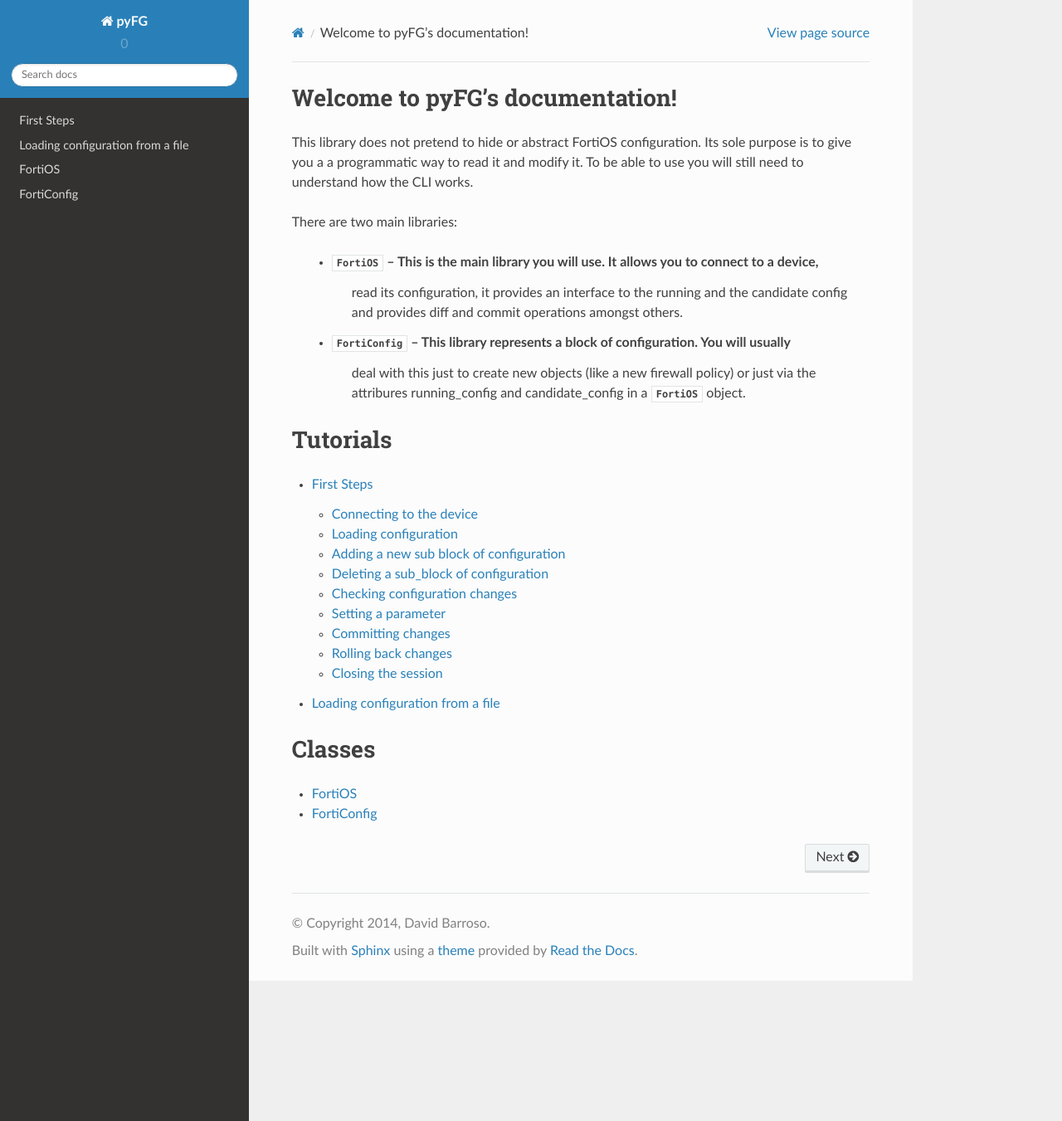
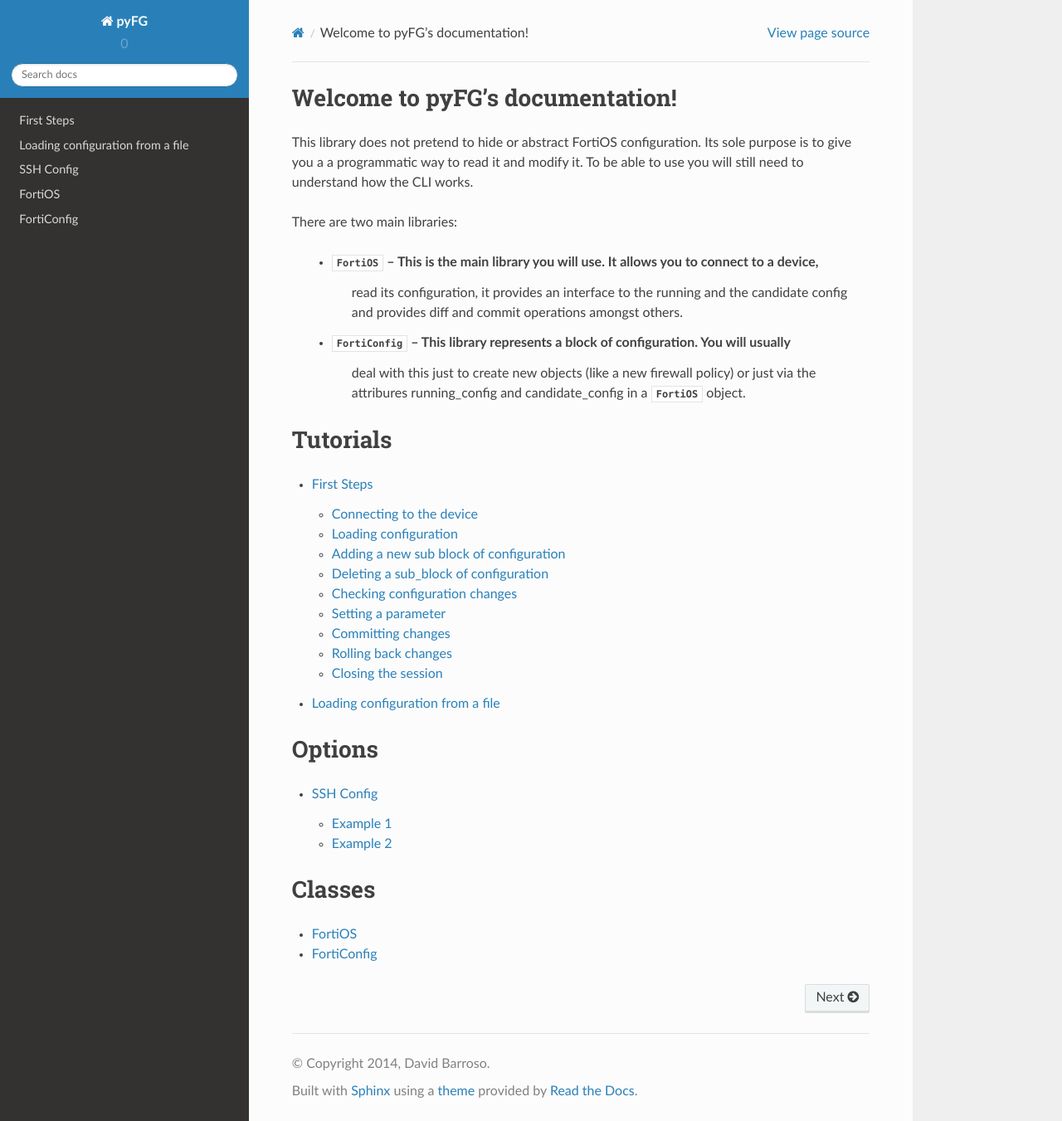
Before and after one commit to spotify/pyfg, a Sphinx documentation site: the page built from docs/index.rst, in a window 1280 px wide and 1351 px high. Shown: the whole window at 83% size. Built offline with Sphinx 7.4.7 and the Read the Docs theme 2.0.0, drawn with Linux system fonts in a browser that asks for light colours.

Commit message:
Update index.rst

```diff
--- a/docs/index.rst
+++ b/docs/index.rst
@@ -27,6 +27,12 @@ Tutorials
    first_steps
    loading_config_from_file
 
+Options
+=======
+.. toctree::
+   :maxdepth: 2
+
+   ssh_config.rst
 
 Classes
 =======
```
